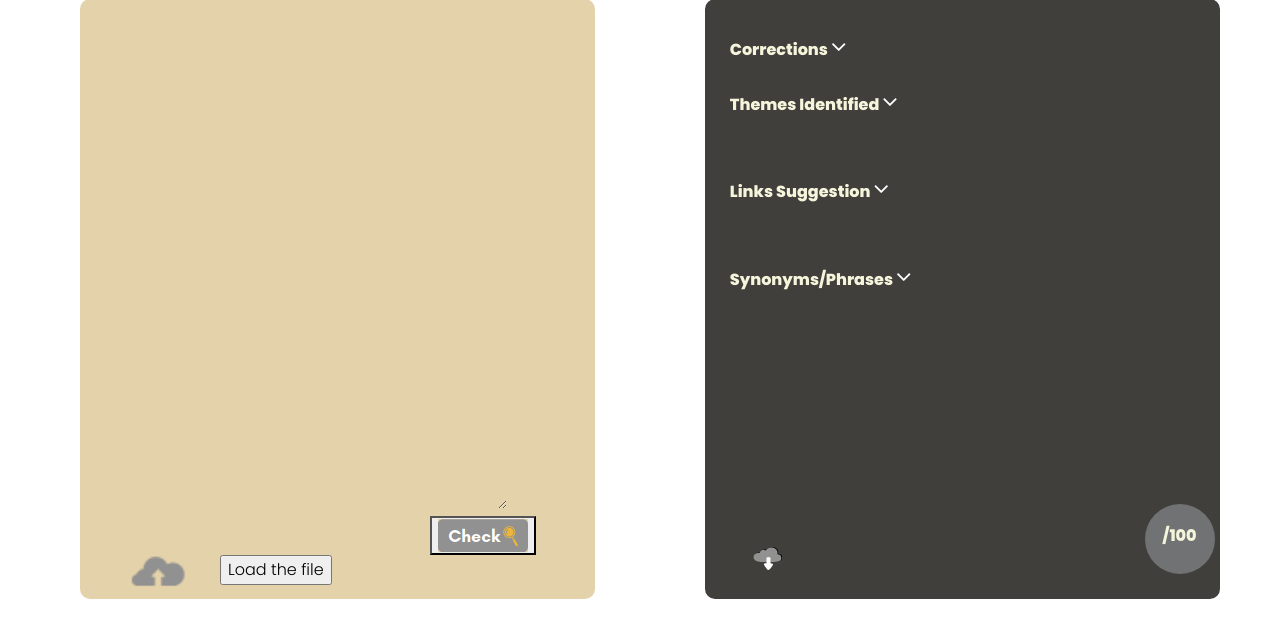
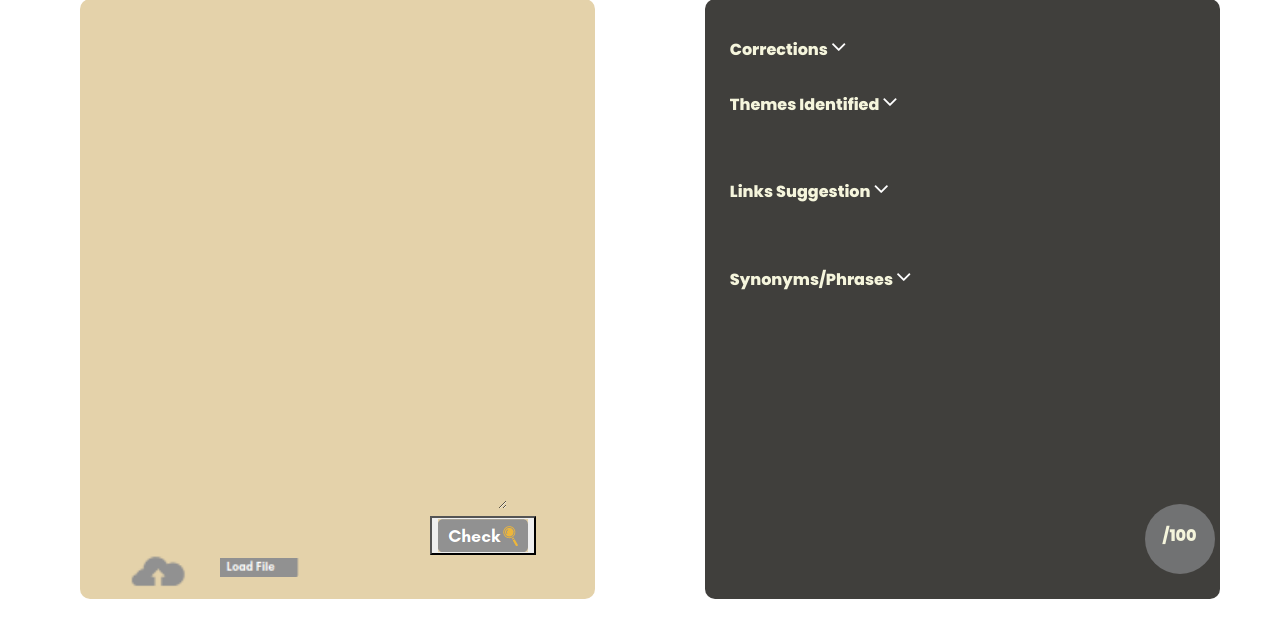
Before and after one commit to abhinaypotti/Online_Essay_Checker, a Django app: page /index in a window 1280 px wide. Shown: the part 147-785 px from the top of the page. Run offline with Django 3.2, Linux system fonts and the light colour scheme; data that the repository does not hold is empty; some libraries are stand-ins or nearby versions.

Commit message:
load file button style changed

```diff
--- a/templates/main_page.html
+++ b/templates/main_page.html
@@ -49,8 +49,10 @@
     .context-menu ul li:hover {
         background: darkgray;
     }
-
-
+    #upload-button>input
+    {
+    display: none;
+    }
 
     #upload-button img
     {
@@ -132,7 +134,10 @@
                       <img src="{% static '/images/upload.png' %}">
                     </label>
                     <input type="file" id="notesfile" name="notesfile" class="form-control" style="display: none;"/>
-                    <input type="submit" style="float:left; margin-left:20px;" value="Load the file"/>
+                    <label for="load-file" style="float:left; margin-left:20px;">
+                      <img src="{% static '/images/loadbutton.png' %}">
+                    </label>
+                    <input type="submit" style="display: none" id="load-file" value="Load the file"/>
                   </form>
             </div>
 
@@ -188,9 +193,7 @@
             </div>
             <div class="button-img" >
 
-              <div style="margin-left:40px;margin-top:40px;float:left">
-                <img src="{% static '/images/download.png' %}" onclick="downloadfile();">
-              </div>
+
               <div class="circle">
                 <p style="margin-top: 20px;"><strong>{{score}}/100</strong></p>
               </div>
```
Also changed, not shown: db.sqlite3, static/images/loadbutton.png (added).
